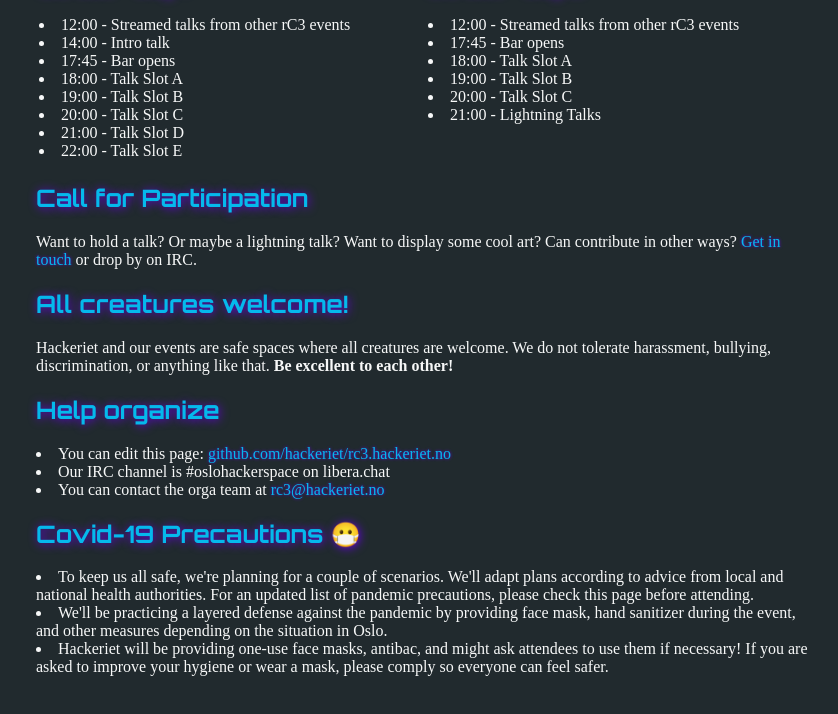
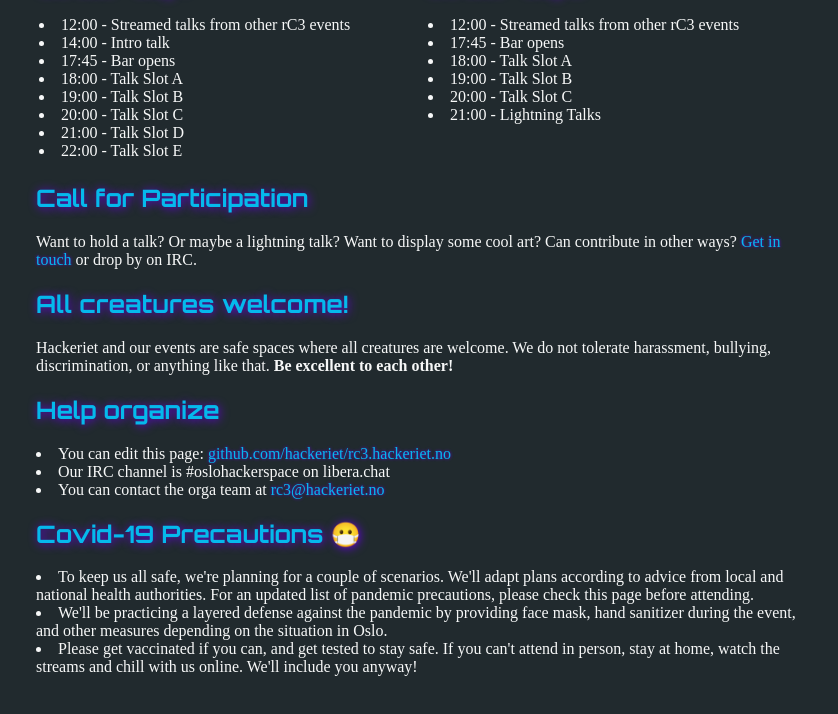
Before and after one commit to stigtsp/rc3.hackeriet.no, a plain HTML site: page index.html in a window 1280 px wide. Shown: the part 676-1390 px from the top of the page, without its empty margins (214-1052 px from the left). Drawn offline with Linux system fonts and the light colour scheme.

Commit message:
Update index.html

```diff
--- a/index.html
+++ b/index.html
@@ -127,7 +127,7 @@
         <p>
             <li>To keep us all safe, we're planning for a couple of scenarios. We'll adapt plans according to advice from local and national health authorities. For an updated list of pandemic precautions, please check this page before attending.</li>
             <li>We'll be practicing a layered defense against the pandemic by providing face mask, hand sanitizer during the event, and other measures depending on the situation in Oslo.</li>
-            <li>Hackeriet will be providing one-use face masks, antibac, and might ask attendees to use them if necessary! If you are asked to improve your hygiene or wear a mask, please comply so everyone can feel safer.</li>
+            <li>Please get vaccinated if you can, and get tested to stay safe. If you can't attend in person, stay at home, watch the streams and chill with us online. We'll include you anyway!</li>
         </p>
 
      </body>
```
